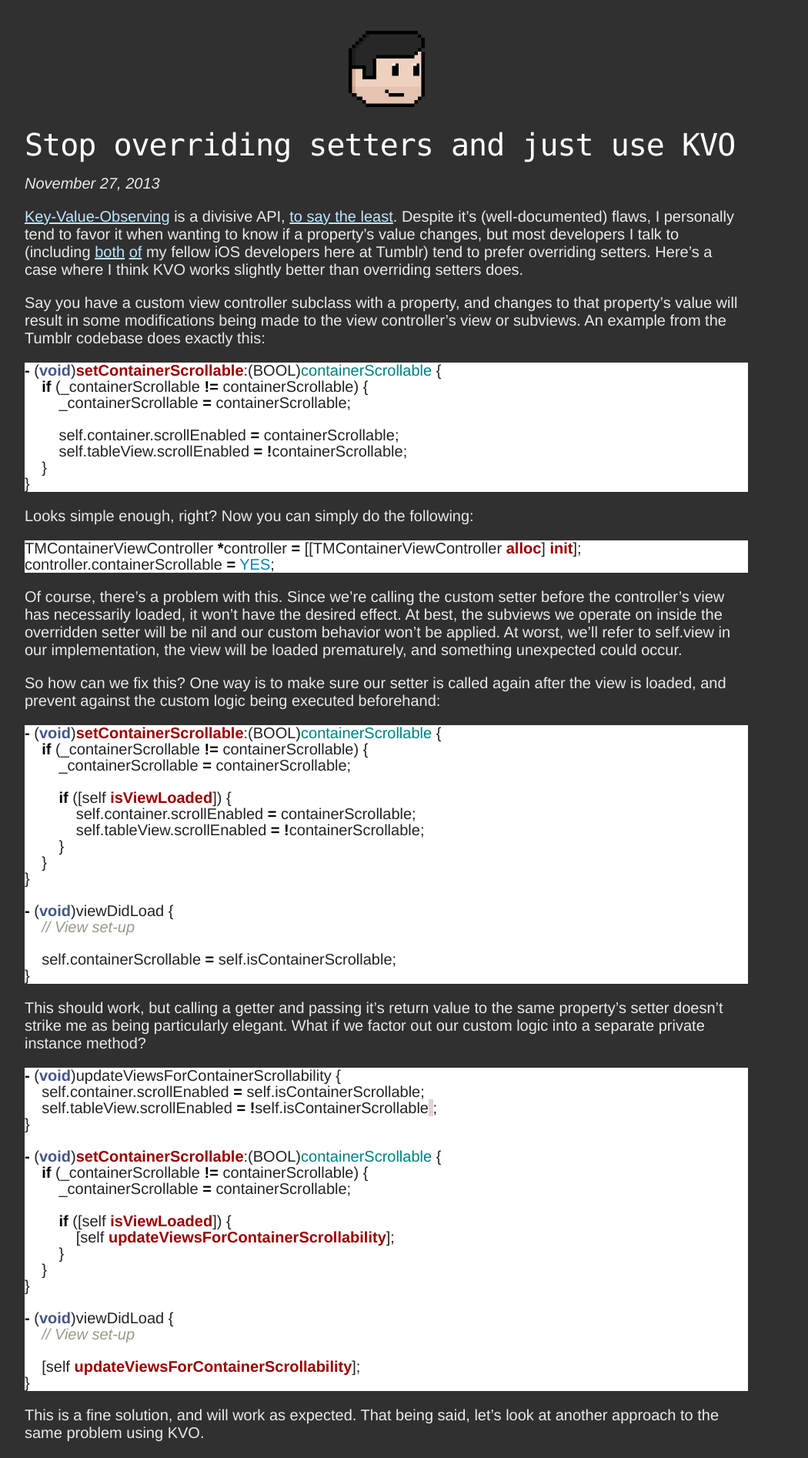
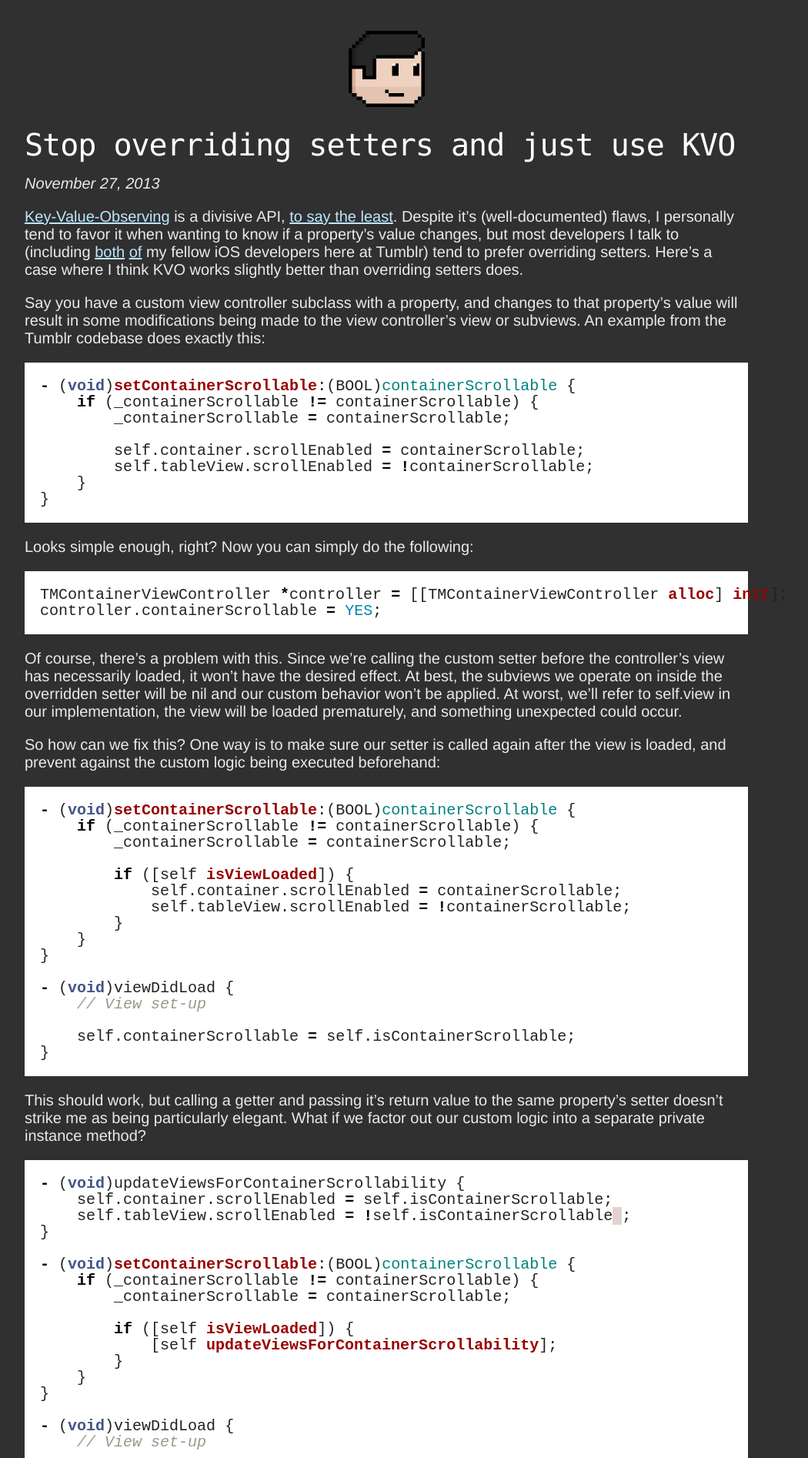
Before and after one commit to irace/irace.github.com, a Jekyll site: the page built from _posts/2013-11-27-kvo.md, in a window 1280 px wide. Shown: the top 1894 px of the page at 77% size, without its empty margins (138-1188 px from the left). Built offline with Jekyll 4.4.1, drawn with Linux system fonts in a browser that asks for light colours.

Commit message:
OK really fix code now

```diff
--- a/stylesheets/styles.css
+++ b/stylesheets/styles.css
@@ -10,6 +10,11 @@ body {
   background-color: #ffffff;
   color: #222220 !important;
   margin-bottom: 20px;
+  padding: 20px;
+}
+
+.highlight pre {
+  font-family: monospace;
 }
 
 header .image-container {
```
